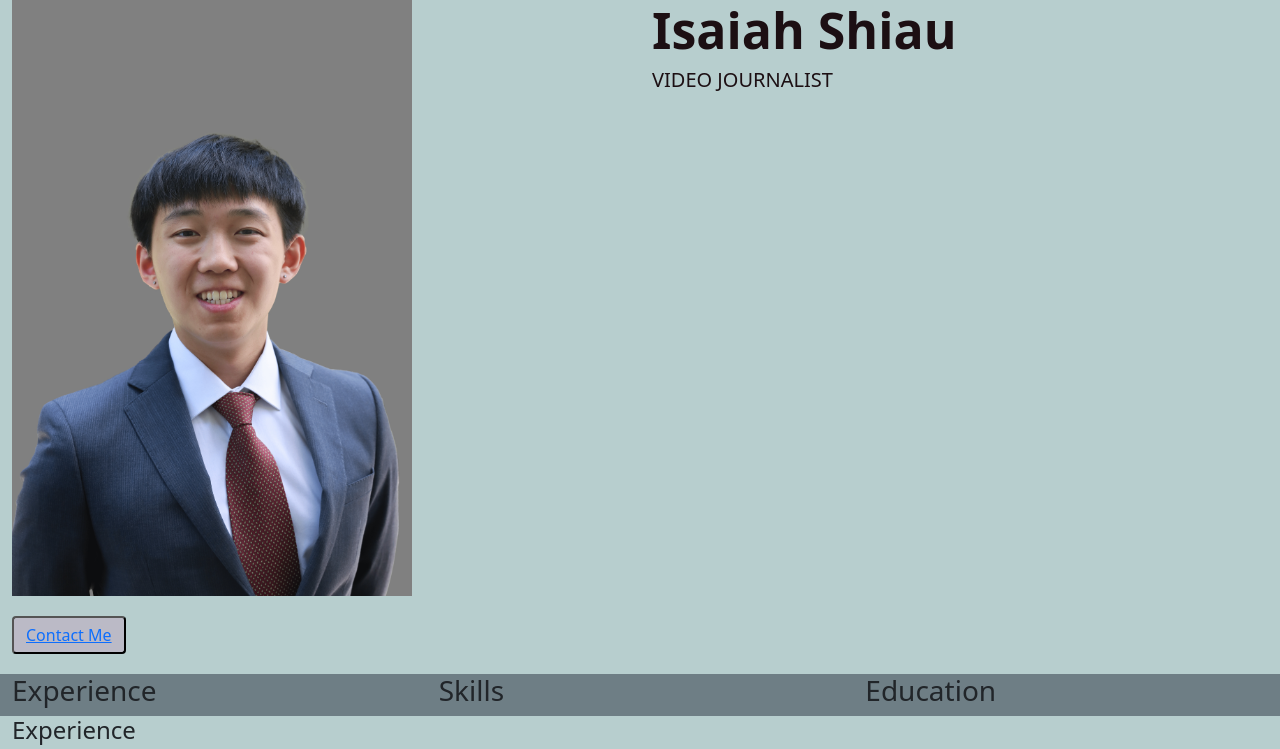
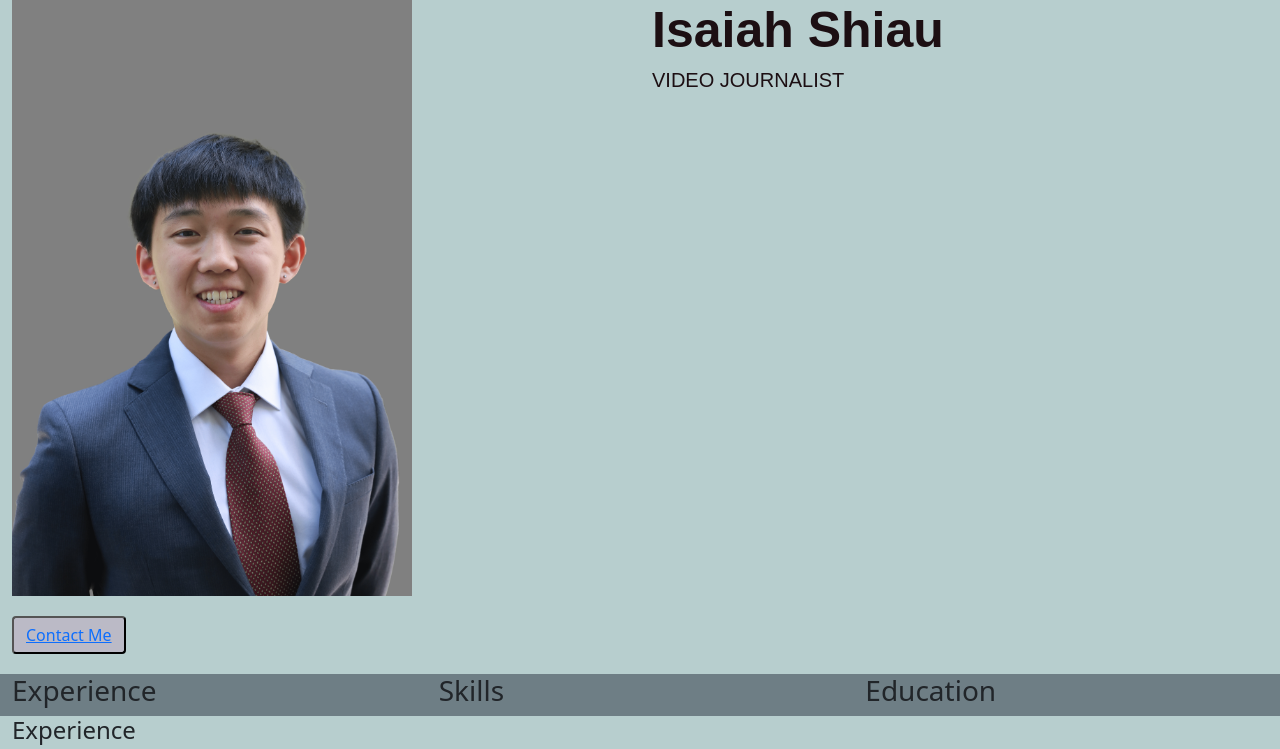
Before and after one commit to ishiau39/Isaiah-Shiau-JOUR352-Fall2025, a plain HTML site: page online-portfolio/index.html in a window 1280 px wide. Shown: the top 749 px of the page. Drawn offline with nearby package versions, Linux system fonts and the light colour scheme.

Commit message:
Update style.css

```diff
--- a/online-portfolio/style.css
+++ b/online-portfolio/style.css
@@ -1,17 +1,17 @@
 @media screen{
 h1{
-    font-family: font-family: "Work Sans", sans-serif;
+    font-family: "Work Sans", sans-serif;
     font-weight: 700;
     font-size: 65px;
     color: #1c0f13
 }
 
 h2{
-    font-family:  font-family: "Work Sans", sans-serif;
+    font-family:  "Work Sans", sans-serif;
     text-transform: uppercase;
     font-size: 20px;
-    color: #1c0f13
-}
+    color: #1c0f13;
+    }
 
     body {
         background-color: #b7cece
@@ -34,8 +34,8 @@ img{
         font-size: 30px
     }
 
-    #footer {
-        background-color:
+    #footer{
+        background-color: #bbbac6
     }
 
 button {
```
